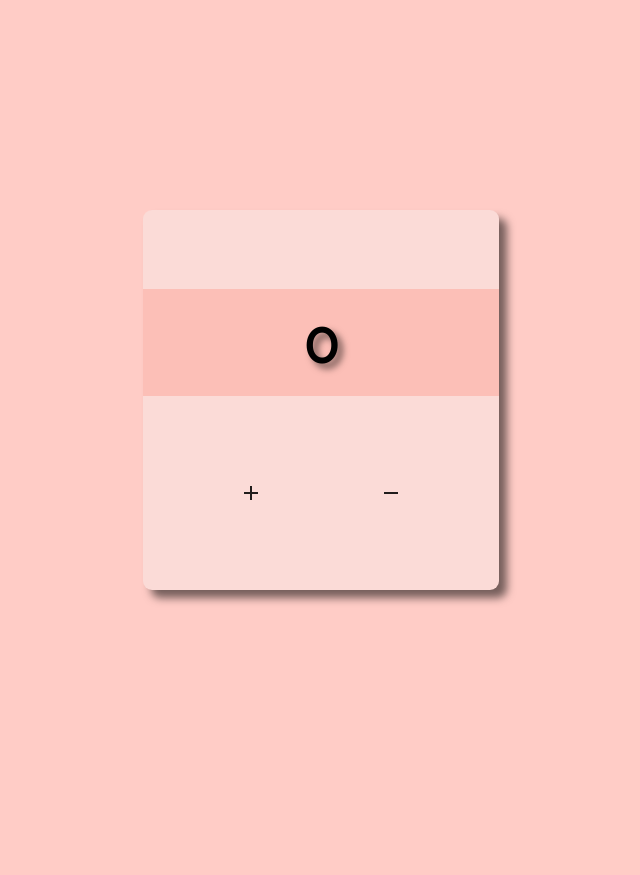
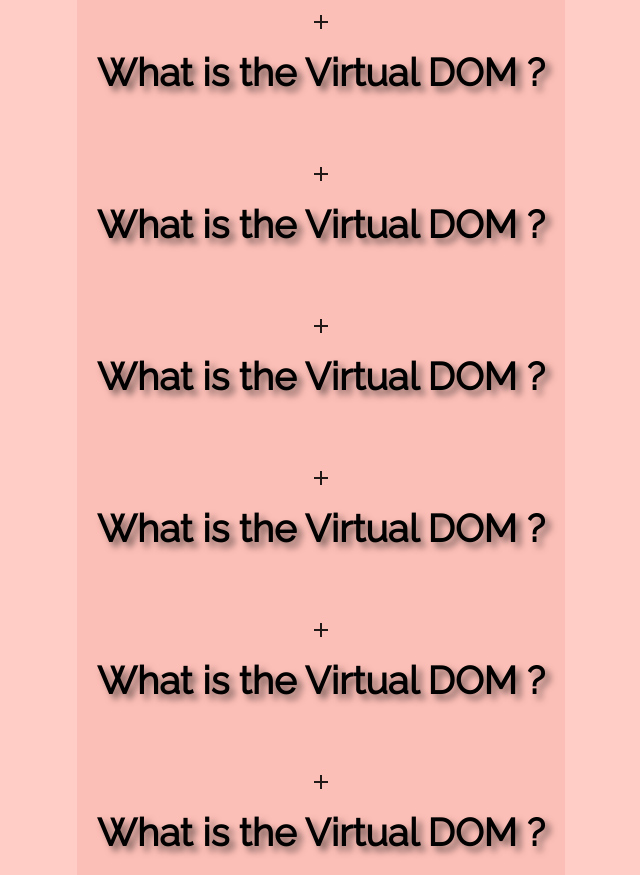
Before and after one commit to UtkarshSinghChouhan/ReactJS_Tutorial, a React (Create React App) app: page / in a window 1280 px wide. Shown: the whole page, without its empty margins (319-959 px from the left). Before the commit the page ends 800 px from the top, so only its background shows below. Built offline with nearby package versions, Linux system fonts and the light colour scheme.

Commit message:
completed but styling remaining

```diff
--- a/public/index.html
+++ b/public/index.html
@@ -16,6 +16,8 @@
     <!-- ========= Google Fonts ================ -->
     <link href="https://fonts.googleapis.com/css2?family=Orbitron&family=Raleway&display=swap" rel="stylesheet">
 
+
+
     <title>React App</title>
   </head>
   <body>
--- a/src/App.jsx
+++ b/src/App.jsx
@@ -1,47 +1,23 @@
-import React, { useState } from 'react';
-import AddIcon from '@material-ui/icons/Add';
-import RemoveIcon from '@material-ui/icons/Remove';
-import Button from '@material-ui/core/Button';
-import Tooltip from '@material-ui/core/Tooltip';
-
-
+import React, { useState } from 'react'
+import { questions } from './Components/api'
+import Accordian from './Components/Accordian'
 
 const App = () => {
-    let[num, setNum] = useState(0);
+//   let[data, setData] = useState(questions);
+  return (
+    <>
+        <div className='accor_container'>
+            <h1> React Interview Questions</h1>
+            {
+                questions.map((ele) => {
+                    const {id} = ele;
+                    return <Accordian key={id} {...ele}/>;
+                })
+            }
+        </div>
 
-    const increNum = () => {
-        setNum(num+1);
-    }
-
-    const decreNum = () => {
-        if(num > 0){
-            setNum(num-1);
-        }
-
-    }
-
-    return(
-        <>
-            <div className='container'>
-                <h1 className='heading'>{num}</h1>
-
-                <div className='child'>
-                    <Tooltip title="Add">
-                        <Button onClick={increNum} className='incre'>
-                            <AddIcon />
-                        </Button>
-                    </Tooltip>
-
-                    <Tooltip title="Delete">
-                        <Button onClick={decreNum} className='decre'>
-                            <RemoveIcon />
-                        </Button>
-
-                    </Tooltip>
-                </div>
-            </div>
-        </>
-    )
+    </>
+  )
 }
 
-export default App;
+export default App
--- /dev/null
+++ b/src/Components/Accordian.js
@@ -0,0 +1,25 @@
+import React,{useState} from 'react';
+import Button from '@material-ui/core/Button';
+import AddIcon from '@material-ui/icons/Add';
+import RemoveIcon from '@material-ui/icons/Remove';
+
+const Accordian = ({question, answer}) => {
+    let[show, setShow] = useState(false)
+  return (
+    <>
+        <div className='accor_child'>
+            <div className='heading'>
+                <Button onClick={() => setShow(true)}> <AddIcon/> </Button>
+                <h6>{question}</h6>
+
+            </div>
+
+            {
+                show === false ? <p></p>:<p>{answer}</p>
+            }
+        </div>
+    </>
+  )
+}
+
+export default Accordian;
--- /dev/null
+++ b/src/Components/api.js
@@ -0,0 +1,38 @@
+export const questions = [
+    {
+        id: 1,
+        question: "What is the Virtual DOM ?",
+        answer: "DOM stands for Document Object Model. The virtual DOM (VDOM) is a programming concept where an ideal, or “virtual”, representation of a UI is kept in memory and synced with the “real” DOM by a library such as ReactDOM."
+    },
+
+
+    {
+        id: 2,
+        question: "What is the Virtual DOM ?",
+        answer: "DOM stands for Document Object Model. The virtual DOM (VDOM) is a programming concept where an ideal, or “virtual”, representation of a UI is kept in memory and synced with the “real” DOM by a library such as ReactDOM."
+    },
+
+    {
+        id: 3,
+        question: "What is the Virtual DOM ?",
+        answer: "DOM stands for Document Object Model. The virtual DOM (VDOM) is a programming concept where an ideal, or “virtual”, representation of a UI is kept in memory and synced with the “real” DOM by a library such as ReactDOM."
+    },
+
+    {
+        id: 4,
+        question: "What is the Virtual DOM ?",
+        answer: "DOM stands for Document Object Model. The virtual DOM (VDOM) is a programming concept where an ideal, or “virtual”, representation of a UI is kept in memory and synced with the “real” DOM by a library such as ReactDOM."
+    },
+
+    {
+        id: 5,
+        question: "What is the Virtual DOM ?",
+        answer: "DOM stands for Document Object Model. The virtual DOM (VDOM) is a programming concept where an ideal, or “virtual”, representation of a UI is kept in memory and synced with the “real” DOM by a library such as ReactDOM."
+    },
+
+    {
+        id: 6,
+        question: "What is the Virtual DOM ?",
+        answer: "DOM stands for Document Object Model. The virtual DOM (VDOM) is a programming concept where an ideal, or “virtual”, representation of a UI is kept in memory and synced with the “real” DOM by a library such as ReactDOM."
+    }
+]
```
